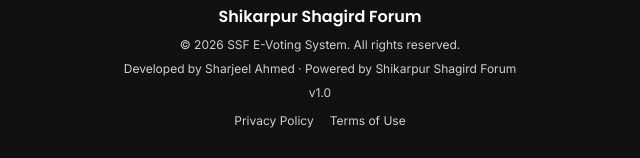
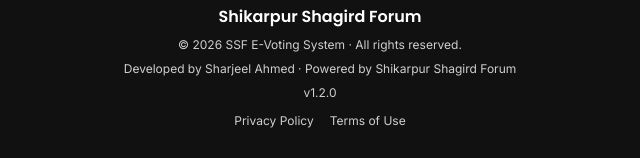
Before and after one commit to sharjeelahmed-928/ssf-e-voting, a plain HTML site: page frontend/index.html in a window 1280 px wide. Shown: the part 875-1033 px from the top of the page, 320-960 px from the left. Drawn offline with nearby package versions, Linux system fonts and the light colour scheme; no server answers.

Commit message:
Update text in loading screen and footer

```diff
--- a/frontend/index.html
+++ b/frontend/index.html
@@ -36,7 +36,7 @@
 <!-- Loading Screen -->
 <div id="loading-screen" class="fixed inset-0 z-50 bg-ink flex flex-col items-center justify-center gap-4">
   <div class="w-16 h-16 rounded-full border-4 border-gold border-t-transparent animate-spin"></div>
-  <p class="font-display text-white tracking-widest text-sm">SSF E-VOTING</p>
+  <p class="font-display text-white tracking-widest text-sm">SSF ELECTRONIC VOTING SYSTEM</p>
 </div>
 
 <!-- Toast container -->
@@ -48,7 +48,7 @@
     <button id="drawer-toggle" class="md:hidden text-white text-xl"><i class="fa-solid fa-bars"></i></button>
     <div class="flex items-center gap-2">
       <img src="ssf-logo.png" alt="SSF Logo" class="w-9 h-9 rounded-full object-cover" />
-      <span class="font-display font-semibold hidden sm:inline">SSF E-Voting</span>
+      <span class="font-display font-semibold hidden sm:inline">SSF Electronic Voting System</span>
     </div>
     <div class="flex items-center gap-4">
       <span id="header-username" class="text-sm hidden sm:inline"></span>
@@ -75,9 +75,9 @@
   <div class="max-w-7xl mx-auto px-4 py-8 flex flex-col items-center text-center gap-2">
     <img src="ssf-logo.png" alt="SSF Logo" class="w-10 h-10 rounded-full object-cover" />
     <p class="font-display font-semibold text-white">Shikarpur Shagird Forum</p>
-    <p class="text-xs">&copy; <span id="footer-year"></span> SSF E-Voting System. All rights reserved.</p>
+    <p class="text-xs">&copy; <span id="footer-year"></span> SSF E-Voting System &middot; All rights reserved.</p>
     <p class="text-xs">Developed by Sharjeel Ahmed &middot; Powered by Shikarpur Shagird Forum </p>
-    <p class="text-xs">v1.0</p>
+    <p class="text-xs">v1.2.0</p>
     <div class="flex gap-4 text-xs mt-1">
       <a href="#" class="hover:text-gold transition">Privacy Policy</a>
       <a href="#" class="hover:text-gold transition">Terms of Use</a>
```
